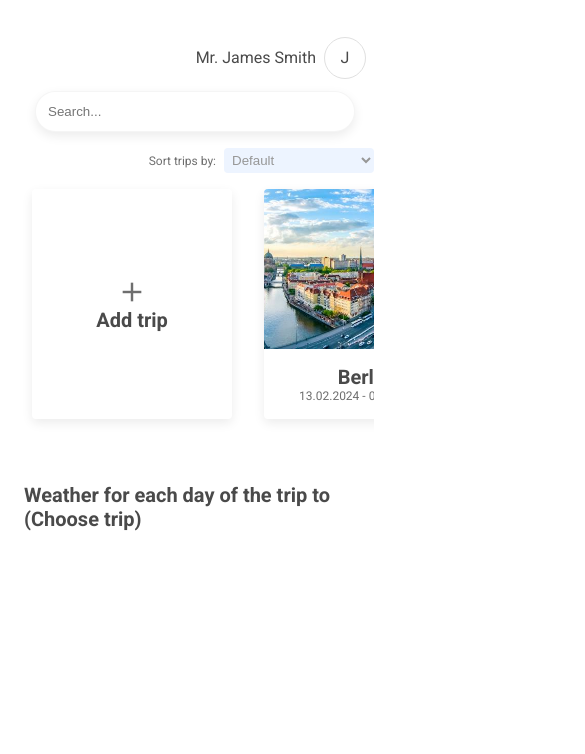
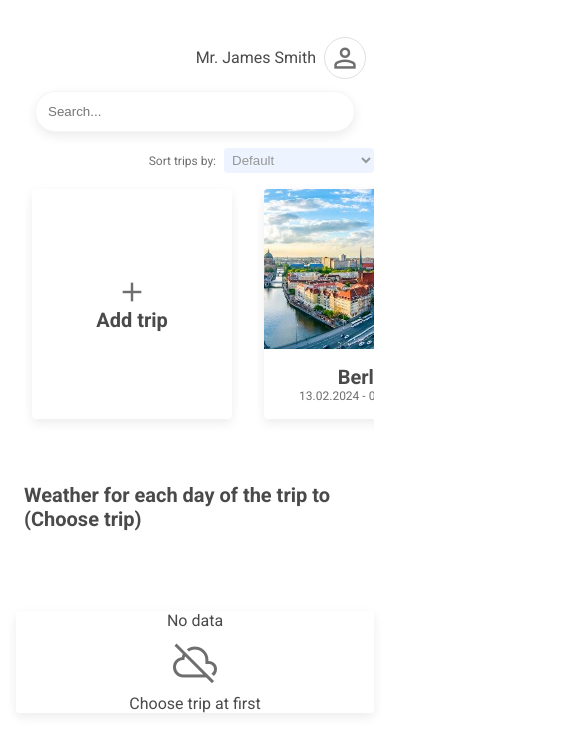
Before and after one commit to Volddemar4ik/trip-weather, a React (Create React App) app: page / in a window 390 px wide. Shown: the top 754 px of the page, 585 px wide, since content can reach past the window. Built offline with nearby package versions, Linux system fonts and the light colour scheme.

Commit message:
fix mobile version

```diff
--- a/public/index.html
+++ b/public/index.html
@@ -18,6 +18,10 @@
     href="https://fonts.googleapis.com/css2?family=Material+Symbols+Outlined:opsz,wght,FILL,GRAD@24,400,0,0" />
   <link rel="stylesheet"
     href="https://fonts.googleapis.com/css2?family=Material+Symbols+Outlined:opsz,wght,FILL,GRAD@24,400,0,0" />
+  <link rel="stylesheet"
+    href="https://fonts.googleapis.com/css2?family=Material+Symbols+Outlined:opsz,wght,FILL,GRAD@24,400,0,0" />
+  <link rel="stylesheet"
+    href="https://fonts.googleapis.com/css2?family=Material+Symbols+Outlined:opsz,wght,FILL,GRAD@24,400,0,0" />
   <title>Trip</title>
 </head>
 
--- a/src/App.css
+++ b/src/App.css
@@ -13,7 +13,7 @@
 display: flex;
 flex-direction: column;
 width: 70%;
-margin-right: 16px;
+margin-right: 32px;
 }
 
 .trip-weather{
@@ -76,12 +76,13 @@ hr{
     }
 }
 
-@media(max-width: 1024px){
-    .wrap{
+@media(max-width: 1120px){
+    .container{
         flex-direction: column;
     }
 
     .main{
         width: 100%;
+        margin-right: 0;
     }
 }
--- a/src/components/header/header.js
+++ b/src/components/header/header.js
@@ -8,7 +8,9 @@ export default function Header() {
             <p>Mr. James Smith</p>
 
             <div className="header__avatar">
-                <p>J</p>
+                <span class="material-symbols-outlined">
+                    person
+                </span>
             </div>
         </div>
     )
--- a/src/components/sidebar/sidebar.js
+++ b/src/components/sidebar/sidebar.js
@@ -57,14 +57,23 @@ export default function Sidebar({ sidebarData }) {
 
     return (
         <div className="sidebar">
-            {currentCity && timeLeft &&
-                <div className="sidebar__container">
+            {currentCity && timeLeft
+                ? <div className="sidebar__container">
                     {memoizedSidebarWeather}
 
                     <Timer
                         timeLeft={timeLeft}
                         timerParametrs={timerParametrs}
                     />
+                </div>
+                : <div className="sidebar__empty">
+                    No data
+
+                    <span class="material-symbols-outlined">
+                        cloud_off
+                    </span>
+
+                    Choose trip at first
                 </div>
             }
         </div>
--- a/src/components/sidebar/style.css
+++ b/src/components/sidebar/style.css
@@ -15,6 +15,21 @@
     box-shadow: 0 4px 11px rgba(0,0,0,0.08);
     border-radius: 4px;
     background-color: var(--background-active);
+}
+
+.sidebar__empty{
+    display: flex;
+    align-items: center;
+    justify-content: center;
+    height: 100%;
+    flex-direction: column;
+    border-radius: 4px;
+    box-shadow: 0 4px 11px rgba(0,0,0,0.08);
+}
+
+.sidebar__empty>.material-symbols-outlined{
+    font-size: 3rem;
+    margin: 8px;
 }
 
 .sidebar__header{
@@ -95,7 +110,7 @@ margin-bottom: 16px;
     text-transform: uppercase;
 }
 
-@media(max-width: 1024px){
+@media(max-width: 1120px){
     .sidebar{
         width: 100%;
     }
```
